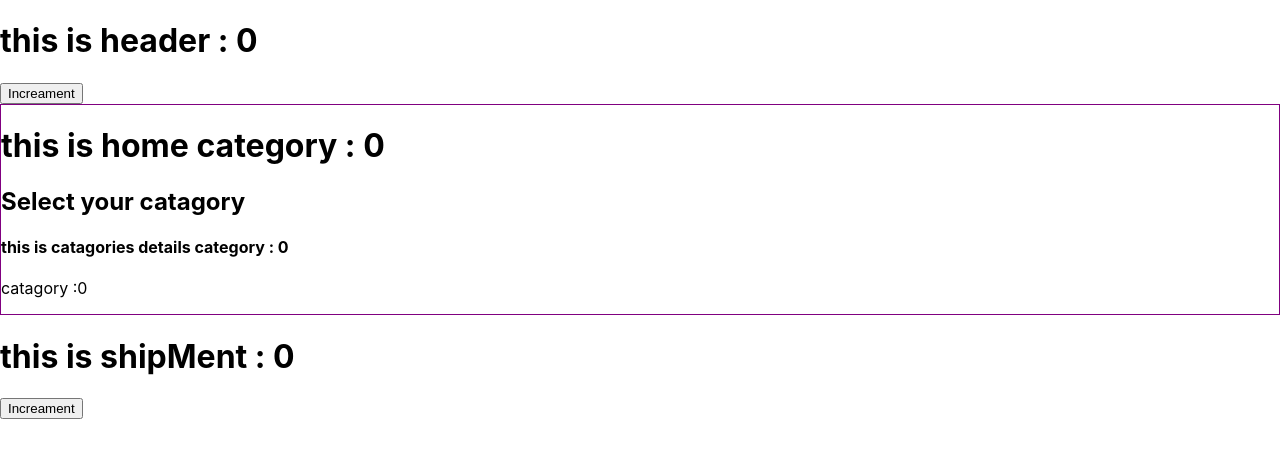
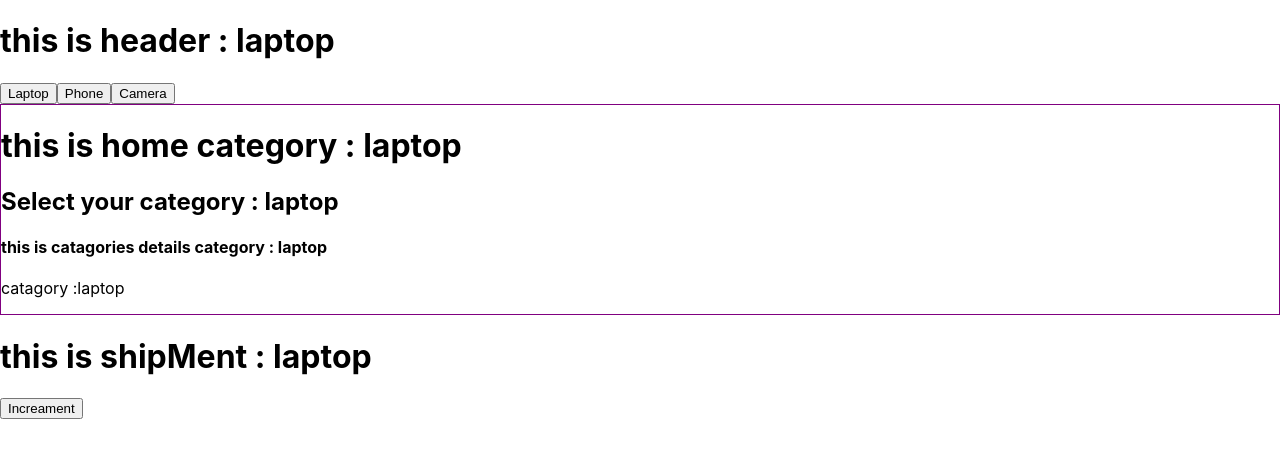
Before and after one commit to jonytalukdar/state-management, a React (Create React App) app: page / in a window 1280 px wide. Shown: the top 458 px of the page. Built offline with nearby package versions, Linux system fonts and the light colour scheme.

Commit message:
committed

```diff
--- a/src/App.js
+++ b/src/App.js
@@ -7,7 +7,7 @@ import Shipment from './components/shipment/Shipment';
 export const CatagoryContext = createContext();
 
 function App() {
-  const [category, setCategory] = useState(0);
+  const [category, setCategory] = useState('laptop');
 
   return (
     <CatagoryContext.Provider value={[category, setCategory]}>
--- a/src/components/header/Header.js
+++ b/src/components/header/Header.js
@@ -7,7 +7,9 @@ const Header = () => {
   return (
     <div>
       <h1>this is header : {category}</h1>
-      <button onClick={() => setCategory(category + 1)}>Increament</button>
+      <button onClick={() => setCategory('laptop')}>Laptop</button>
+      <button onClick={() => setCategory('Phone')}>Phone</button>
+      <button onClick={() => setCategory('Camera')}>Camera</button>
     </div>
   );
 };
--- a/src/components/home/catagories/Categories.js
+++ b/src/components/home/catagories/Categories.js
@@ -1,10 +1,12 @@
-import React from 'react';
+import React, { useContext } from 'react';
+import { CatagoryContext } from '../../../App';
 import CategoriesDetail from '../categoriesDetails/CategoriesDetail';
 
 const Categories = () => {
+  const category = useContext(CatagoryContext);
   return (
     <div>
-      <h2>Select your catagory</h2>
+      <h2>Select your category : {category}</h2>
       <CategoriesDetail></CategoriesDetail>
     </div>
   );
```
